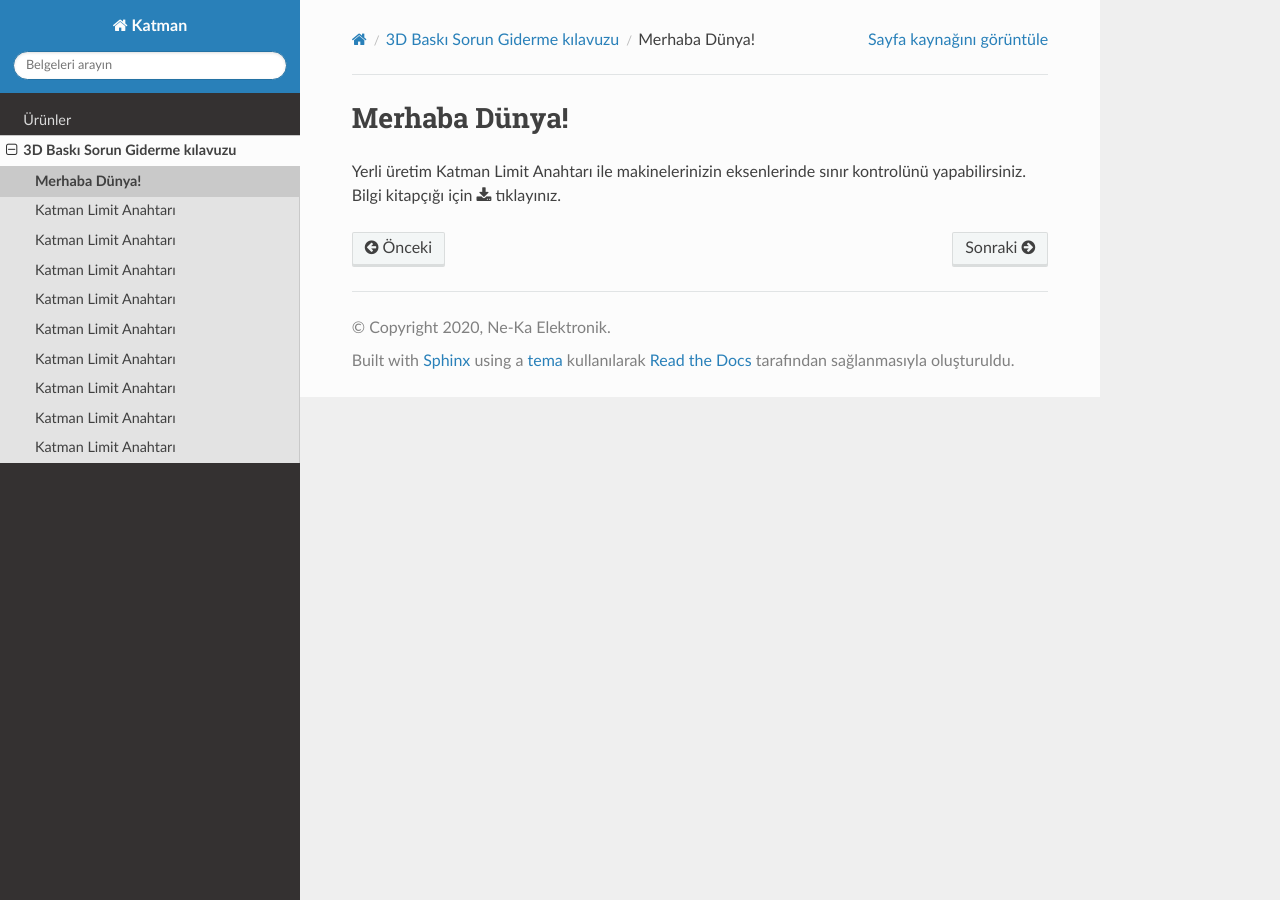
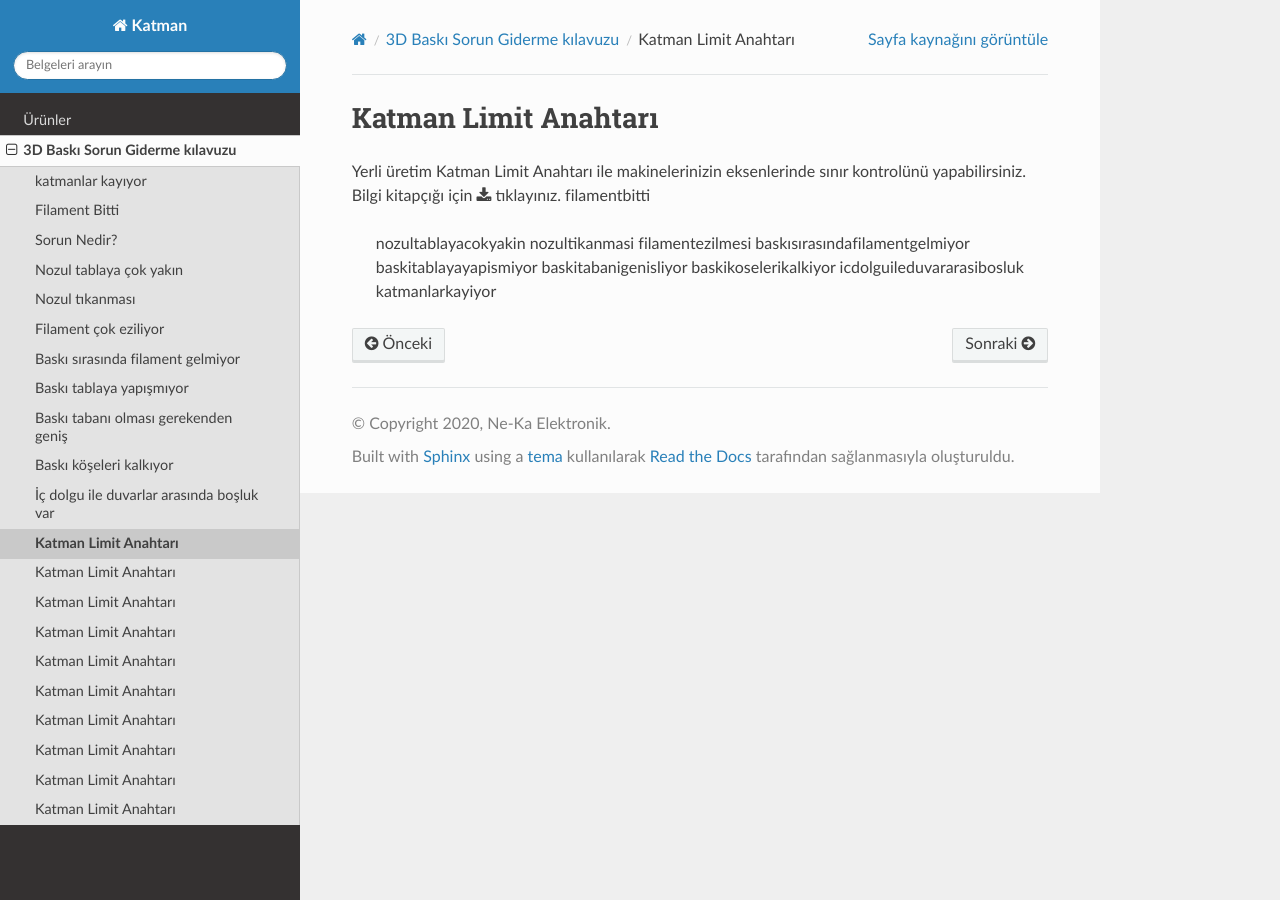
Before and after one commit to katman3d/katman-docs, a Sphinx documentation site: the page built from docs/sorunlar/sorun1.rst, in a window 1280 px wide. Built offline with Sphinx 7.4.7 and the Read the Docs theme 2.0.0, drawn with Linux system fonts in a browser that asks for light colours.

Commit message:
Revert "hi"
This reverts commit 5b62fd62557a2fd35a1c9b66eb149544c8bdff35.

```diff
--- /dev/null
+++ b/docs/sorunlar/10katmanlarkayiyor.rst
@@ -0,0 +1,9 @@
+katmanlar kayıyor
+=====================
+
+.. toctree::
+   :glob:
+   :maxdepth: 4
+
+Yerli üretim Katman Limit Anahtarı ile makinelerinizin eksenlerinde sınır kontrolünü yapabilirsiniz.
+Bilgi kitapçığı için :download:`tıklayınız <Katman SWC broşür.pdf>`.
--- /dev/null
+++ b/docs/sorunlar/2nozultablayacokyakin.rst
@@ -0,0 +1,9 @@
+Nozul tablaya çok yakın
+=====================
+
+.. toctree::
+   :glob:
+   :maxdepth: 4
+
+Yerli üretim Katman Limit Anahtarı ile makinelerinizin eksenlerinde sınır kontrolünü yapabilirsiniz.
+Bilgi kitapçığı için :download:`tıklayınız <Katman SWC broşür.pdf>`.
--- /dev/null
+++ b/docs/sorunlar/3nozultikanmasi.rst
@@ -0,0 +1,9 @@
+Nozul tıkanması
+=====================
+
+.. toctree::
+   :glob:
+   :maxdepth: 4
+
+Yerli üretim Katman Limit Anahtarı ile makinelerinizin eksenlerinde sınır kontrolünü yapabilirsiniz.
+Bilgi kitapçığı için :download:`tıklayınız <Katman SWC broşür.pdf>`.
--- /dev/null
+++ b/docs/sorunlar/4filamentezilmesi.rst
@@ -0,0 +1,9 @@
+Filament çok eziliyor
+=====================
+
+.. toctree::
+   :glob:
+   :maxdepth: 4
+
+Yerli üretim Katman Limit Anahtarı ile makinelerinizin eksenlerinde sınır kontrolünü yapabilirsiniz.
+Bilgi kitapçığı için :download:`tıklayınız <Katman SWC broşür.pdf>`.
--- /dev/null
+++ b/docs/sorunlar/5baskisirasindafilamentgelmiyor.rst
@@ -0,0 +1,9 @@
+Baskı sırasında filament gelmiyor
+=====================
+
+.. toctree::
+   :glob:
+   :maxdepth: 4
+
+Yerli üretim Katman Limit Anahtarı ile makinelerinizin eksenlerinde sınır kontrolünü yapabilirsiniz.
+Bilgi kitapçığı için :download:`tıklayınız <Katman SWC broşür.pdf>`.
--- /dev/null
+++ b/docs/sorunlar/6baskitablayayapismiyor.rst
@@ -0,0 +1,9 @@
+Baskı tablaya yapışmıyor
+=====================
+
+.. toctree::
+   :glob:
+   :maxdepth: 4
+
+Yerli üretim Katman Limit Anahtarı ile makinelerinizin eksenlerinde sınır kontrolünü yapabilirsiniz.
+Bilgi kitapçığı için :download:`tıklayınız <Katman SWC broşür.pdf>`.
--- /dev/null
+++ b/docs/sorunlar/7baskitabanigenisliyor.rst
@@ -0,0 +1,9 @@
+Baskı tabanı olması gerekenden geniş
+=====================
+
+.. toctree::
+   :glob:
+   :maxdepth: 4
+
+Yerli üretim Katman Limit Anahtarı ile makinelerinizin eksenlerinde sınır kontrolünü yapabilirsiniz.
+Bilgi kitapçığı için :download:`tıklayınız <Katman SWC broşür.pdf>`.
--- /dev/null
+++ b/docs/sorunlar/8baskikoselerikalkiyor.rst
@@ -0,0 +1,9 @@
+Baskı köşeleri kalkıyor
+=====================
+
+.. toctree::
+   :glob:
+   :maxdepth: 4
+
+Yerli üretim Katman Limit Anahtarı ile makinelerinizin eksenlerinde sınır kontrolünü yapabilirsiniz.
+Bilgi kitapçığı için :download:`tıklayınız <Katman SWC broşür.pdf>`.
--- /dev/null
+++ b/docs/sorunlar/9icdolguileduvararasibosluk.rst
@@ -0,0 +1,9 @@
+İç dolgu ile duvarlar arasında boşluk var
+=====================
+
+.. toctree::
+   :glob:
+   :maxdepth: 4
+
+Yerli üretim Katman Limit Anahtarı ile makinelerinizin eksenlerinde sınır kontrolünü yapabilirsiniz.
+Bilgi kitapçığı için :download:`tıklayınız <Katman SWC broşür.pdf>`.
--- a/docs/sorunlar/sorun1.rst
+++ b/docs/sorunlar/sorun1.rst
@@ -1,30 +1,19 @@
-Merhaba Dünya!
+Katman Limit Anahtarı
 =====================
 
 .. toctree::
    :glob:
    :maxdepth: 4
 
-
 Yerli üretim Katman Limit Anahtarı ile makinelerinizin eksenlerinde sınır kontrolünü yapabilirsiniz.
 Bilgi kitapçığı için :download:`tıklayınız <Katman SWC broşür.pdf>`.
-   filamentbitti
-   =============
+filamentbitti
    nozultablayacokyakin
-   ====================
    nozultikanmasi
-   ================
    filamentezilmesi
-   ================
    baskısırasındafilamentgelmiyor
-   ==============================
    baskitablayayapismiyor
-   =======================
    baskitabanigenisliyor
-   ======================
    baskikoselerikalkiyor
-   ======================
    icdolguileduvararasibosluk
-   ===========================
    katmanlarkayiyor
-   ================
```
Also changed, not shown: docs/sorunlar/1filamentbitti.rst (added, +10 -0 lines).
